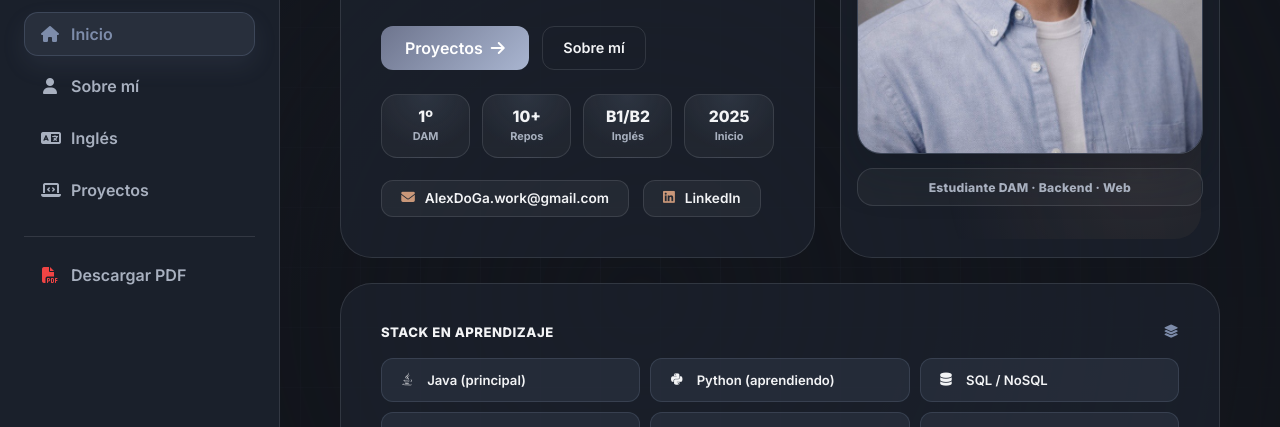
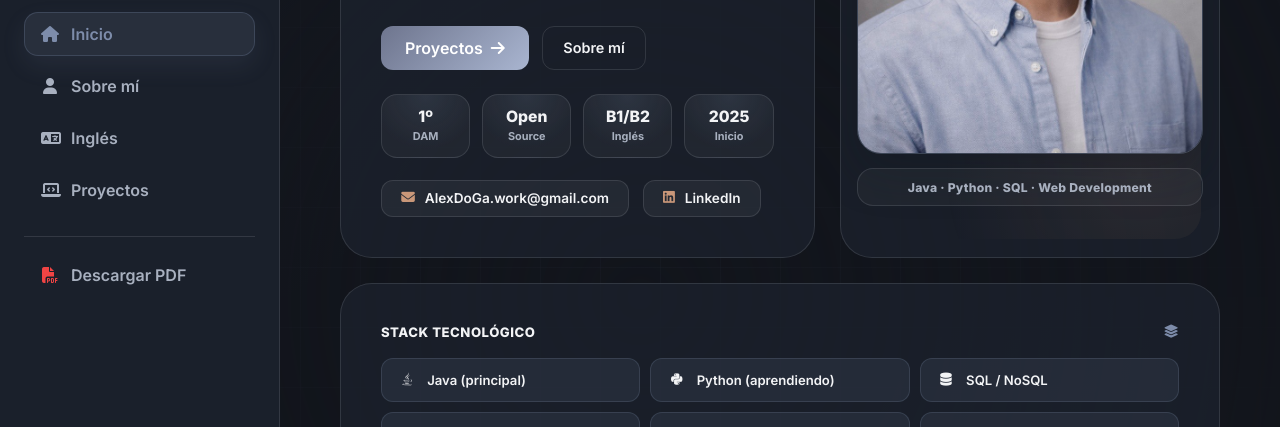
Before and after one commit to alejandroDonGar/alejandroDonGar.github.io, a Jekyll site: the page built from index.html, in a window 1280 px wide and 900 px high, scrolled down 315 px. Shown: the part 153-580 px from the top of the window. Built offline with Jekyll 4.4.1, drawn with Linux system fonts in a browser that asks for light colours.

Commit message:
Mejora menor del hero

```diff
--- a/index.html
+++ b/index.html
@@ -83,8 +83,8 @@ description: "Portfolio de Alejandro Donate García. Junior Developer apasionado
                         <span>DAM</span>
                     </div>
                     <div class="hero-stat">
-                        <strong>10+</strong>
-                        <span>Repos</span>
+                        <strong>Open</strong>
+                        <span>Source</span>
                     </div>
                     <div class="hero-stat">
                         <strong>B1/B2</strong>
@@ -116,14 +116,14 @@ description: "Portfolio de Alejandro Donate García. Junior Developer apasionado
                 </div>
 
                 <div class="hero-photo-caption">
-                    Estudiante DAM · Backend · Web
+                    Java · Python · SQL · Web Development
                 </div>
             </div>
 
             <!-- Contenedor 3: Skills -->
             <div class="hero-box hero-skills-box" data-aos="fade-left" data-aos-delay="240">
                 <div class="hero-skills-heading">
-                    <span>Stack en aprendizaje</span>
+                    <span>Stack Tecnológico</span>
                     <i class="fa-solid fa-layer-group"></i>
                 </div>
 
```
